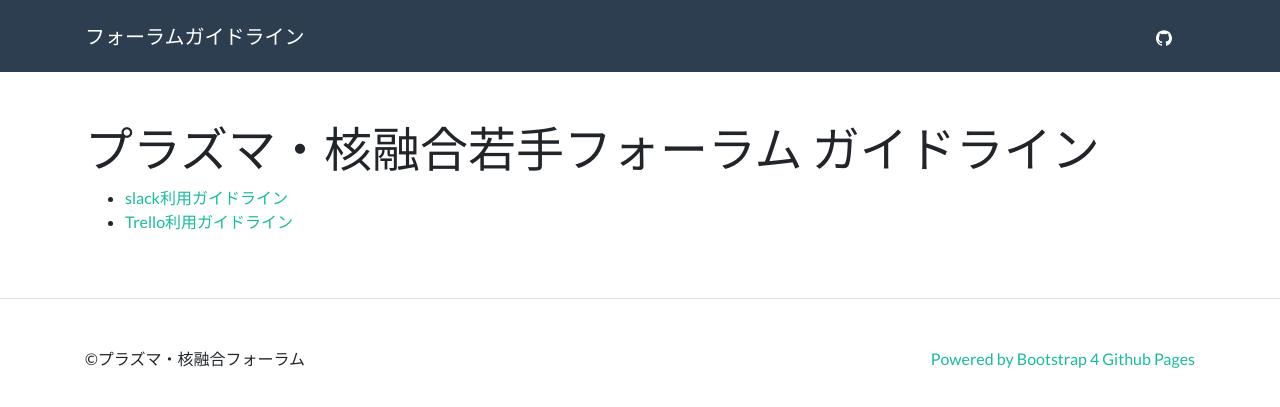
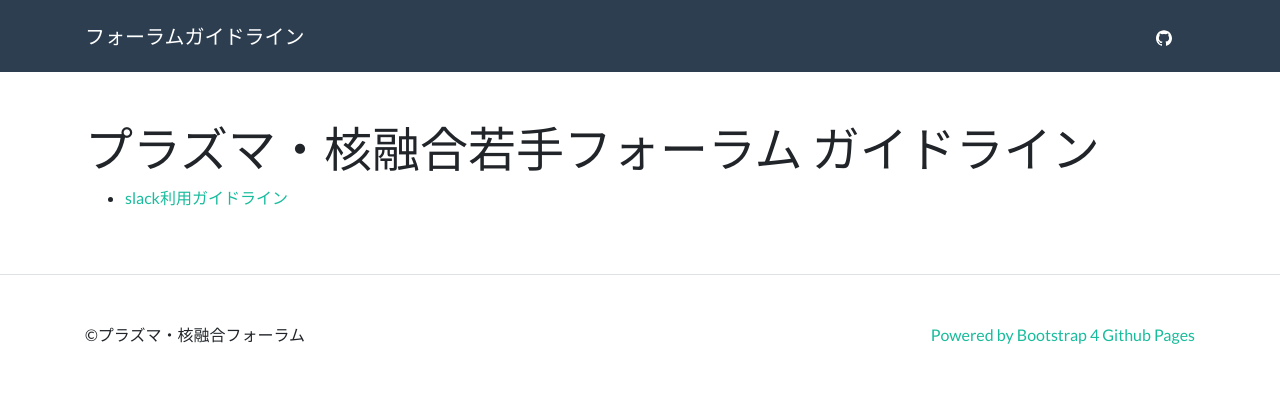
Before and after one commit to plasma-fusion-youth-forum/guidelines, a Jekyll site: the page built from index.md, in a window 1280 px wide. Shown: the top 407 px of the page. Built offline with Jekyll 4.4.1, drawn with Linux system fonts in a browser that asks for light colours.

Commit message:
Update index.md
Delete Tollero item

```diff
--- a/index.md
+++ b/index.md
@@ -5,4 +5,3 @@ title: プラズマ・核融合若手フォーラム ガイドライン
 
 
 - [slack利用ガイドライン](slack-guideline.md)
-- [Trello利用ガイドライン](trello-guideline.md)
```
